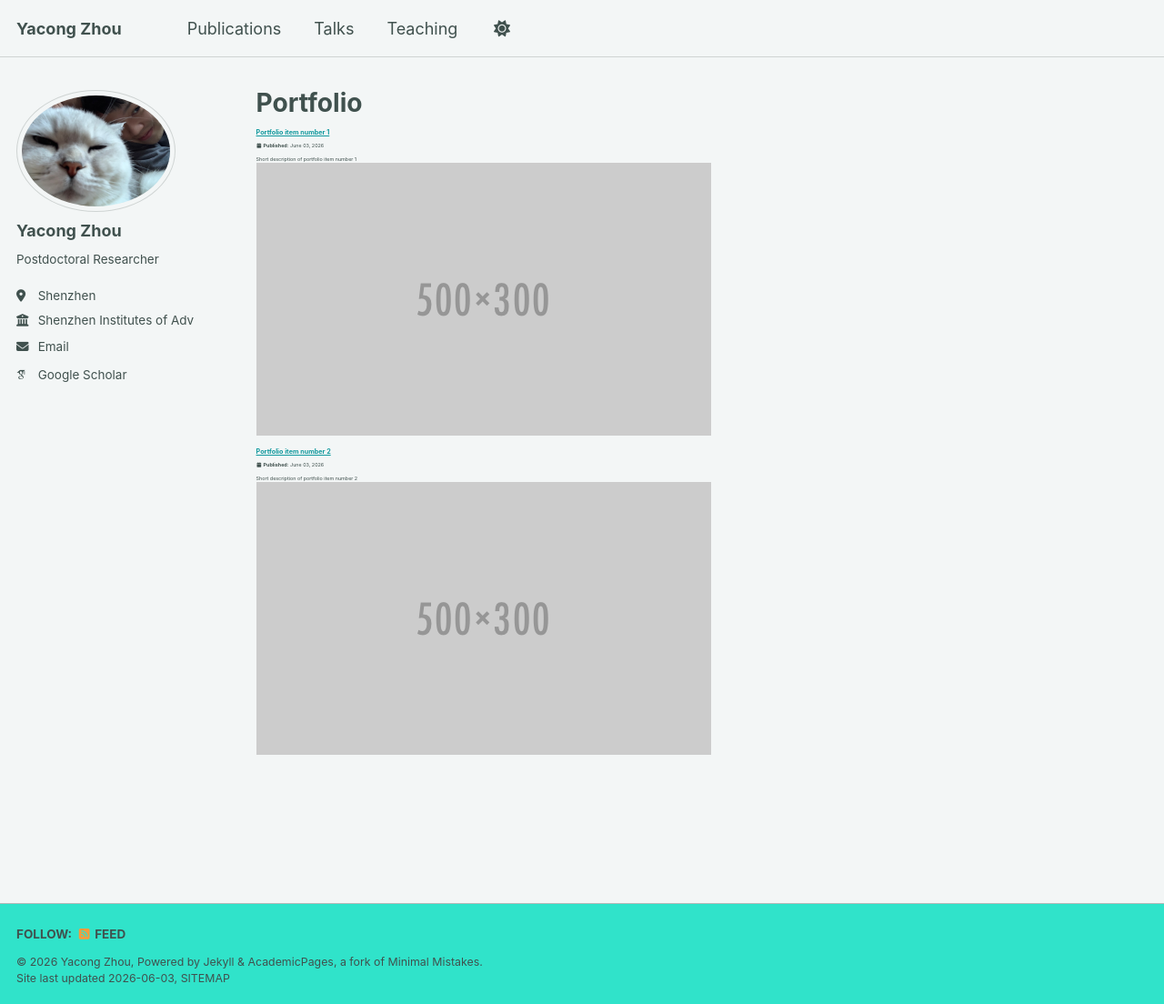
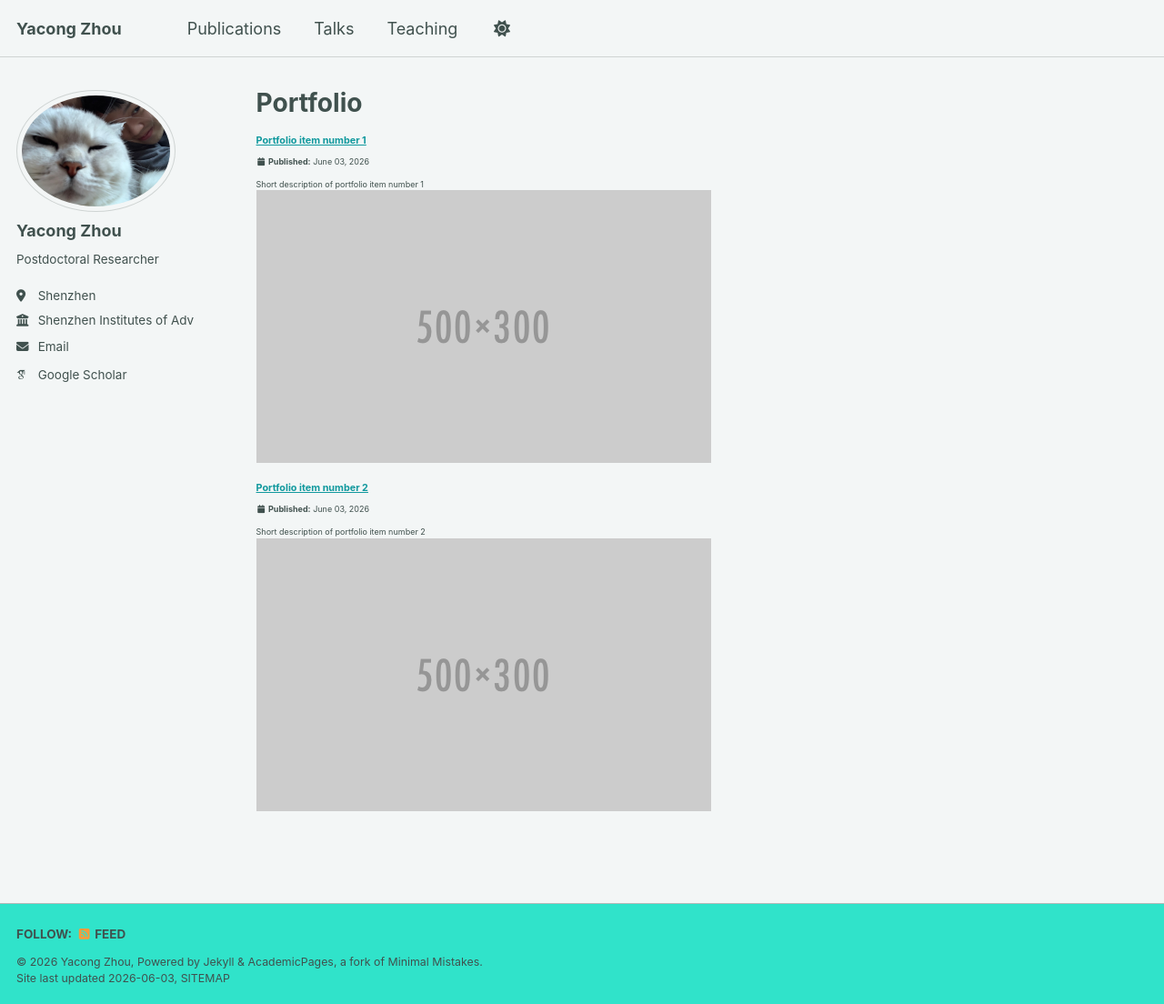
Before and after one commit to YACONGZHOU/yacongzhou.github.io, a Jekyll site: the page built from _pages/portfolio.html, in a window 1280 px wide and 1104 px high. Shown: the whole window at 91% size. Built offline with Jekyll 4.4.1, drawn with Linux system fonts in a browser that asks for light colours; some web fonts are replaced; a script bundle is joined from its source files by our own code; library files that are not in the unit come from our copies.

Commit message:
Update custom.html

```diff
--- a/_includes/head/custom.html
+++ b/_includes/head/custom.html
@@ -15,8 +15,8 @@
 <meta name="theme-color" content="#ffffff"/>
 
 <style>
-  .archive__item-title { font-size: 0.4em; }  /* publication title */
-  .archive__item p     { font-size: 0.3em; }  /* venue, coauthors, etc. */
+  .archive__item-title { font-size: 0.6em; }  /* publication title */
+  .archive__item p     { font-size: 0.5em; }  /* venue, coauthors, etc. */
 </style>
 
 <!-- end custom head snippets -->
```
